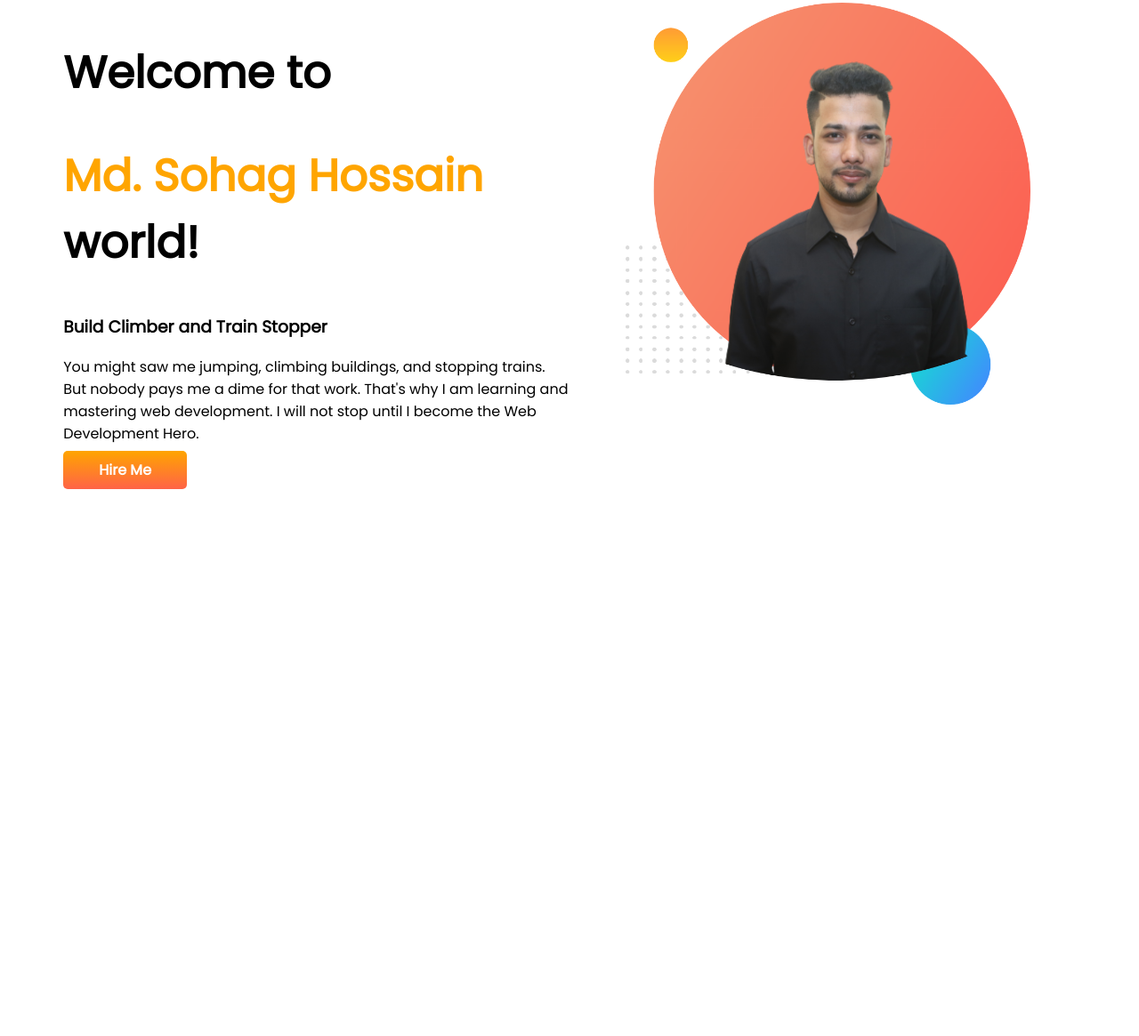
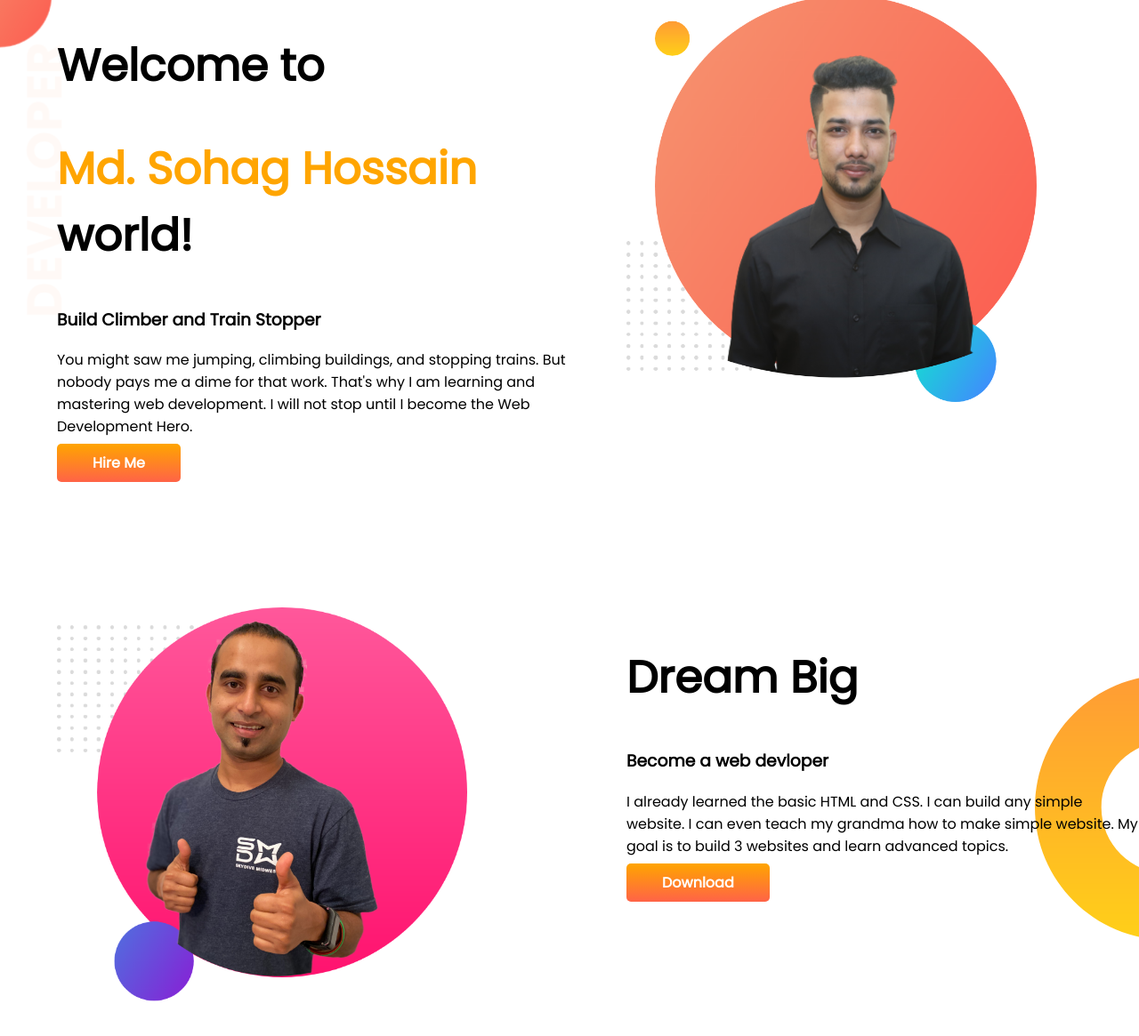
Before and after one commit to sohag-9065/developer-portfolio, a plain HTML site: page index.html in a window 1280 px wide. Shown: the part 5-1170 px from the top of the page at 89% size. Before the commit the page ends 800 px from the top, so only its background shows below. Drawn offline with Linux system fonts and the light colour scheme.

Commit message:
dream big added

```diff
--- a/index.html
+++ b/index.html
@@ -13,13 +13,15 @@
 </head>
 
 <body>
-    <section>
+    <section class="top-banner">
         <div class="half-width">
             <h1>Welcome to</h1>
             <h1><span class="orange-color">Md. Sohag Hossain</span> world!</h1>
             <h3>Build Climber and Train Stopper</h3>
-            <p>You might saw me jumping, climbing buildings, and stopping trains. But nobody pays me a dime for that work.
-                That's why I am learning and mastering web development. I will not stop until I become the Web Development
+            <p>You might saw me jumping, climbing buildings, and stopping trains. But nobody pays me a dime for that
+                work.
+                That's why I am learning and mastering web development. I will not stop until I become the Web
+                Development
                 Hero.
             </p>
             <a class="link-button" target="_blank" href="https://www.linkedin.com/in/m-sohag-h/">Hire Me</a>
@@ -28,6 +30,19 @@
             <img src="images/sohag.png" alt="picture of sohag">
         </div>
     </section>
+    <section class="dream-big">
+        <div class="half-width">
+            <img src="images/jhankar2.png" alt="picture of sohag">
+        </div>
+        <div class="half-width">
+            <h1>Dream Big</h1>
+            <h3>Become a web devloper</h3>
+            <p>I already learned the basic HTML and CSS. I can build any simple website. I can even teach my grandma how
+                to make simple website. My goal is to build 3 websites and learn advanced topics.
+            </p>
+            <a class="link-button" target="_blank" href="https://www.linkedin.com/in/m-sohag-h/">Download</a>
+        </div>
+    </section>
 </body>
 
 </html>
--- a/style.css
+++ b/style.css
@@ -1,5 +1,6 @@
 body{
     font-family: 'Poppins', sans-serif;
+    margin: 0;
 }
 h1{
     font-size: 50px;
@@ -9,6 +10,7 @@ h1{
 }
 section{
     display: flex;
+    margin-bottom: 150px;
 }
 .half-width{
     width: 50%;
@@ -25,3 +27,12 @@ section{
     color: white;
     font-weight: 700;
 }
+.top-banner{
+    background-image: url(images/top-banner.png);
+    background-repeat: no-repeat;
+}
+.dream-big{
+    background-image: url(images/dream-bg.png);
+    background-repeat: no-repeat;
+    background-position: right;
+}
```
